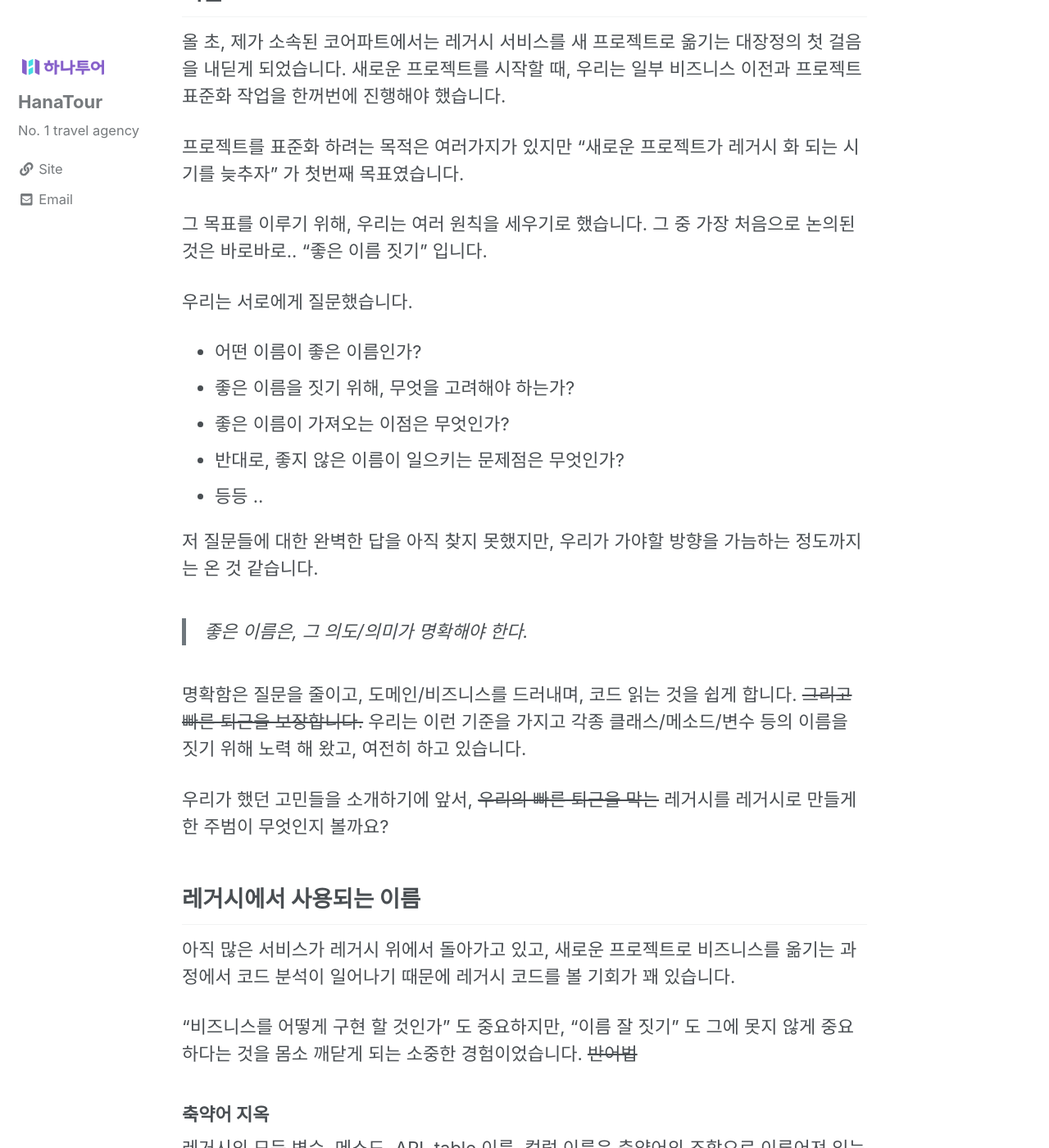
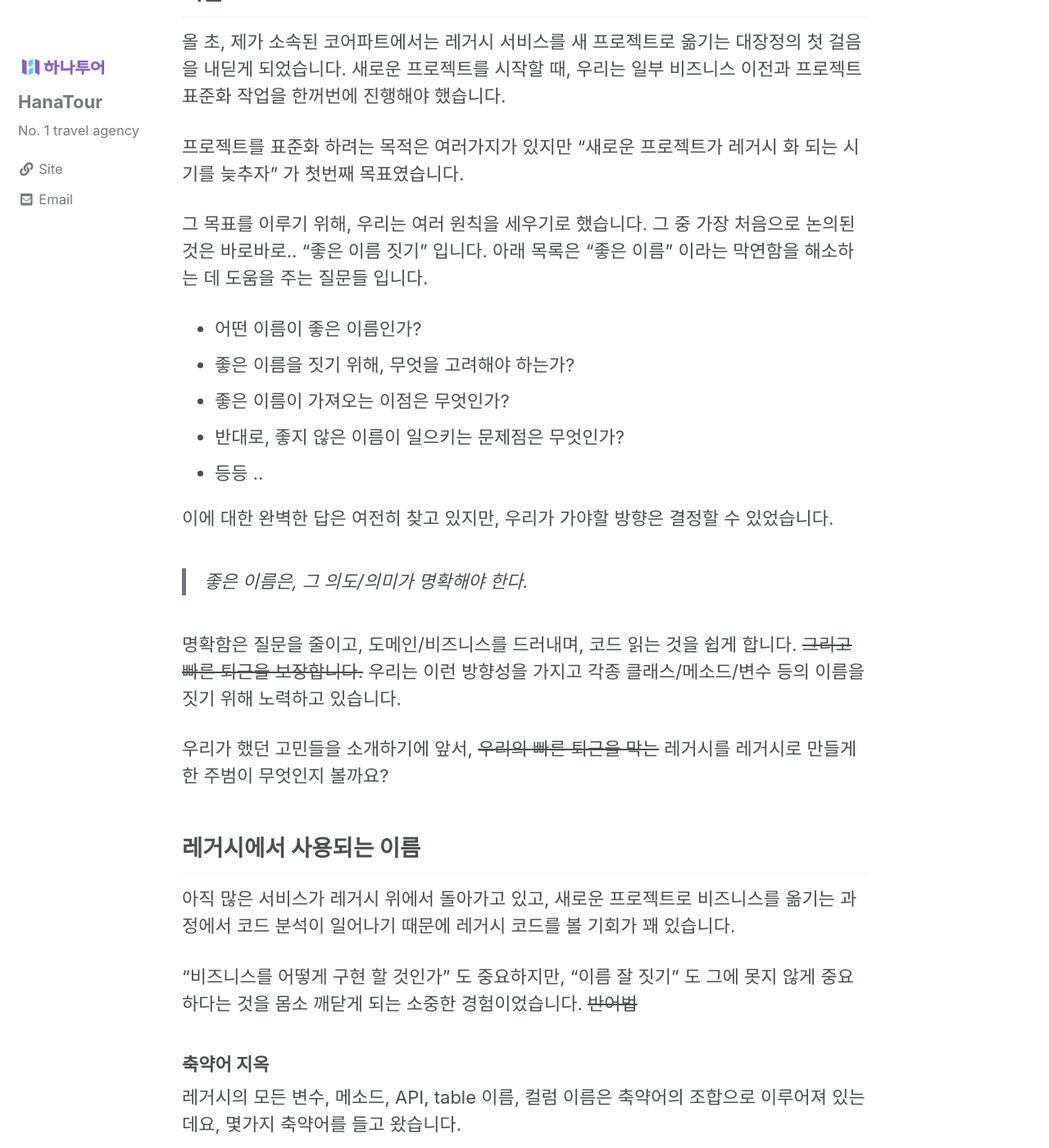
Before and after one commit to hanatour-blog/hanatour-blog.github.io, a Jekyll site: the page built from _posts/2022-06-20-홍은실-프로젝트-표준화-여정-#1.md, in a window 1280 px wide and 1400 px high, scrolled down 885 px. Shown: the whole window at 82% size. Built offline with Jekyll 4.4.1, drawn with Linux system fonts in a browser that asks for light colours; cached includes are drawn as plain includes; nearby versions of some CDN libraries; some of the changed text lies outside the part shown.

Commit message:
내용 수정
- 문장 다듬기
- 오타 수정 ...

```diff
--- a/_posts/2022-06-20-홍은실-프로젝트-표준화-여정-#1.md
+++ b/_posts/2022-06-20-홍은실-프로젝트-표준화-여정-#1.md
@@ -25,9 +25,9 @@ tags: setting
 
 프로젝트를 표준화 하려는 목적은 여러가지가 있지만 "새로운 프로젝트가 레거시 화 되는 시기를 늦추자" 가 첫번째 목표였습니다.
 
-그 목표를 이루기 위해, 우리는 여러 원칙을 세우기로 했습니다. 그 중 가장 처음으로 논의된 것은 바로바로.. "좋은 이름 짓기" 입니다.
-
-우리는 서로에게 질문했습니다.
+그 목표를 이루기 위해, 우리는 여러 원칙을 세우기로 했습니다.
+그 중 가장 처음으로 논의된 것은 바로바로.. "좋은 이름 짓기" 입니다.
+아래 목록은 "좋은 이름" 이라는 막연함을 해소하는 데 도움을 주는 질문들 입니다.
 
 - 어떤 이름이 좋은 이름인가?
 - 좋은 이름을 짓기 위해, 무엇을 고려해야 하는가?
@@ -35,12 +35,12 @@ tags: setting
 - 반대로, 좋지 않은 이름이 일으키는 문제점은 무엇인가?
 - 등등 ..
 
-저 질문들에 대한 완벽한 답을 아직 찾지 못했지만, 우리가 가야할 방향을 가늠하는 정도까지는 온 것 같습니다.
+이에 대한 완벽한 답은 여전히 찾고 있지만, 우리가 가야할 방향은 결정할 수 있었습니다.
 
 > 좋은 이름은, 그 의도/의미가 명확해야 한다.
 
 명확함은 질문을 줄이고, 도메인/비즈니스를 드러내며, 코드 읽는 것을 쉽게 합니다. ~~그리고 빠른 퇴근을 보장합니다.~~
-우리는 이런 기준을 가지고 각종 클래스/메소드/변수 등의 이름을 짓기 위해 노력 해 왔고, 여전히 하고 있습니다.
+우리는 이런 방향성을 가지고 각종 클래스/메소드/변수 등의 이름을 짓기 위해 노력하고 있습니다.
 
 우리가 했던 고민들을 소개하기에 앞서, ~~우리의 빠른 퇴근을 막는~~ 레거시를 레거시로 만들게 한 주범이 무엇인지 볼까요?
 
@@ -238,7 +238,7 @@ product-type-a-grid.vue
 
 <div style="text-align: center;">
   <img src="/assets/images/2022-06/shiry/lorem-thumbnail-inline-list.png" alt="" style="width: 60%;">
-  <div style="font-size: 0.7em;">thumbnail-inline-grid 로 결정난 것</div>
+  <div style="font-size: 0.7em;">thumbnail-inline-list</div>
 </div>
 
 > 가로로 늘어진 것을 `-horizontal-stack` 이라고 할까요, `-inline-list` 라고 할까요?
@@ -246,8 +246,8 @@ product-type-a-grid.vue
 ---
 
 <div style="text-align: center;">
-  <img src="/assets/images/2022-06/shiry/lorem-product-grid.png" alt="" style="width: 70%;">
-  <div style="font-size: 0.7em;">product-type-a-grid 로 결정난 것</div>
+  <img src="/assets/images/2022-06/shiry/lorem-product-grid.png" alt="" style="width: 40%;">
+  <div style="font-size: 0.7em;">product-type-a-grid</div>
 </div>
 
 > 🧑🏻 : 이렇게 생긴 컴포넌트는 `product-thumbnail-grid` 입니까?
```
